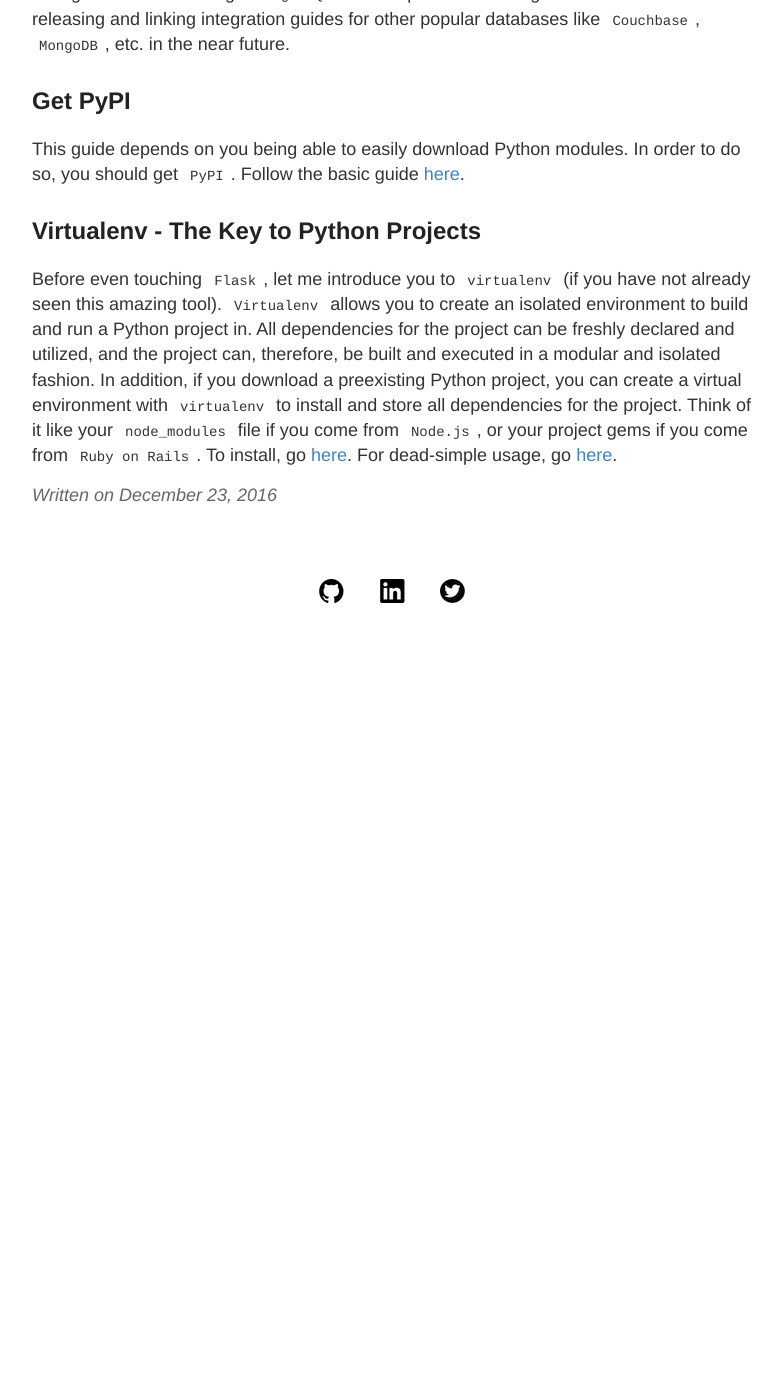
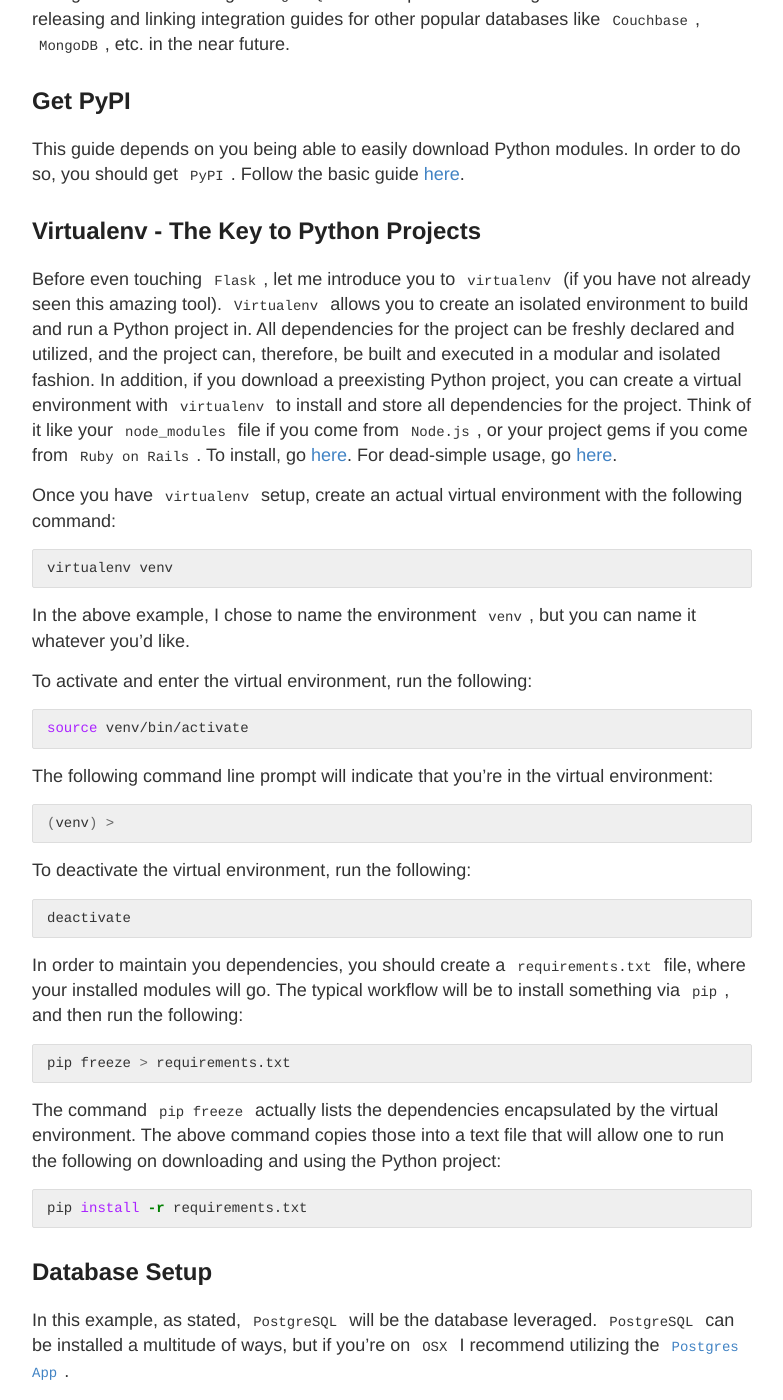
Before and after one commit to Jma353/jma353.github.io, a Jekyll site: the page built from _posts/2016-12-23-FlaskDevOps.md, in a window 1280 px wide and 1400 px high, scrolled down 311 px. Shown: the whole window, without its empty margins (248-1031 px from the left). Built offline with Jekyll 4.4.1, drawn with Linux system fonts in a browser that asks for light colours; before the commit the page ends 941 px from its top, so only the background shows below that; some of the changed text lies outside the part shown.

Commit message:
General changes and upgrades

```diff
--- a/_config.yml
+++ b/_config.yml
@@ -9,7 +9,7 @@ name: Joe Antonakakis
 description: Junior CS / ORIE Student @ Cornell University
 
 # URL of your avatar or profile pic (you could use your GitHub profile pic)
-avatar: https://avatars0.githubusercontent.com/u/10677768?v=3&s=460
+avatar: /images/fav.png
 
 #
 # Flags below are optional
--- a/_layouts/default.html
+++ b/_layouts/default.html
@@ -13,6 +13,8 @@
     <link rel="alternate" type="application/rss+xml" title="{{ site.name }} - {{ site.description }}" href="{{ site.baseurl }}/feed.xml" />
 
     <!-- Created with Jekyll Now - http://github.com/barryclark/jekyll-now -->
+
+    <link rel="shortcut icon" type="image/x-icon" href="{{ site.baseurl }}/images/favicon.ico">
   </head>
 
   <body>
--- a/_posts/2016-12-23-FlaskDevOps.md
+++ b/_posts/2016-12-23-FlaskDevOps.md
@@ -14,3 +14,58 @@ This guide depends on you being able to easily download Python modules.  In orde
 ## Virtualenv - The Key to Python Projects
 
 Before even touching `Flask`, let me introduce you to `virtualenv` (if you have not already seen this amazing tool). `Virtualenv` allows you to create an isolated environment to build and run a Python project in.  All dependencies for the project can be freshly declared and utilized, and the project can, therefore, be built and executed in a modular and isolated fashion.  In addition, if you download a preexisting Python project, you can create a virtual environment with `virtualenv` to install and store all dependencies for the project.  Think of it like your `node_modules` file if you come from `Node.js`, or your project gems if you come from `Ruby on Rails`.  To install, go [here](https://virtualenv.pypa.io/en/stable/installation/).  For dead-simple usage, go [here](https://virtualenv.pypa.io/en/stable/userguide/).
+
+Once you have `virtualenv` setup, create an actual virtual environment with the following command:
+
+{% highlight bash %}
+virtualenv venv
+{% endhighlight %}
+
+In the above example, I chose to name the environment `venv`, but you can name it whatever you'd like.
+
+To activate and enter the virtual environment, run the following:
+
+{% highlight bash %}
+source venv/bin/activate
+{% endhighlight %}
+
+The following command line prompt will indicate that you're in the virtual environment:
+
+{% highlight bash %}
+(venv) >
+{% endhighlight %}
+
+To deactivate the virtual environment, run the following:
+
+{% highlight bash %}
+deactivate
+{% endhighlight %}
+
+In order to maintain you dependencies, you should create a `requirements.txt` file, where your installed modules will go.  The typical workflow will be to install something via `pip`, and then run the following:
+
+{% highlight bash %}
+pip freeze > requirements.txt
+{% endhighlight %}
+
+The command `pip freeze` actually lists the dependencies encapsulated by the virtual environment.  The above command copies those into a text file that will allow one to run the following on downloading and using the Python project:
+
+{% highlight bash %}
+pip install -r requirements.txt
+{% endhighlight %}
+
+## Database Setup
+
+In this example, as stated, `PostgreSQL` will be the database leveraged.  `PostgreSQL` can be installed a multitude of ways, but if you're on `OSX` I recommend utilizing the [`Postgres App`](https://postgresapp.com/).
+
+Once you have `PostgreSQL` setup and have your `$PATH` configured accordingly, run the following:
+
+{% highlight bash %}
+# Enter postgres command line interface
+$ psql
+# Create your database
+CREATE DATABASE my_apps_db;
+# Quit out
+\q
+{% endhighlight bash %}
+
+## TODO: More to come
```
Also changed, not shown: _posts/2017-1-14-NodeJSDevOps.md (+1 -1 lines), about.md (+0 -1 lines), images/fav.png (added), images/favicon.ico (added).
